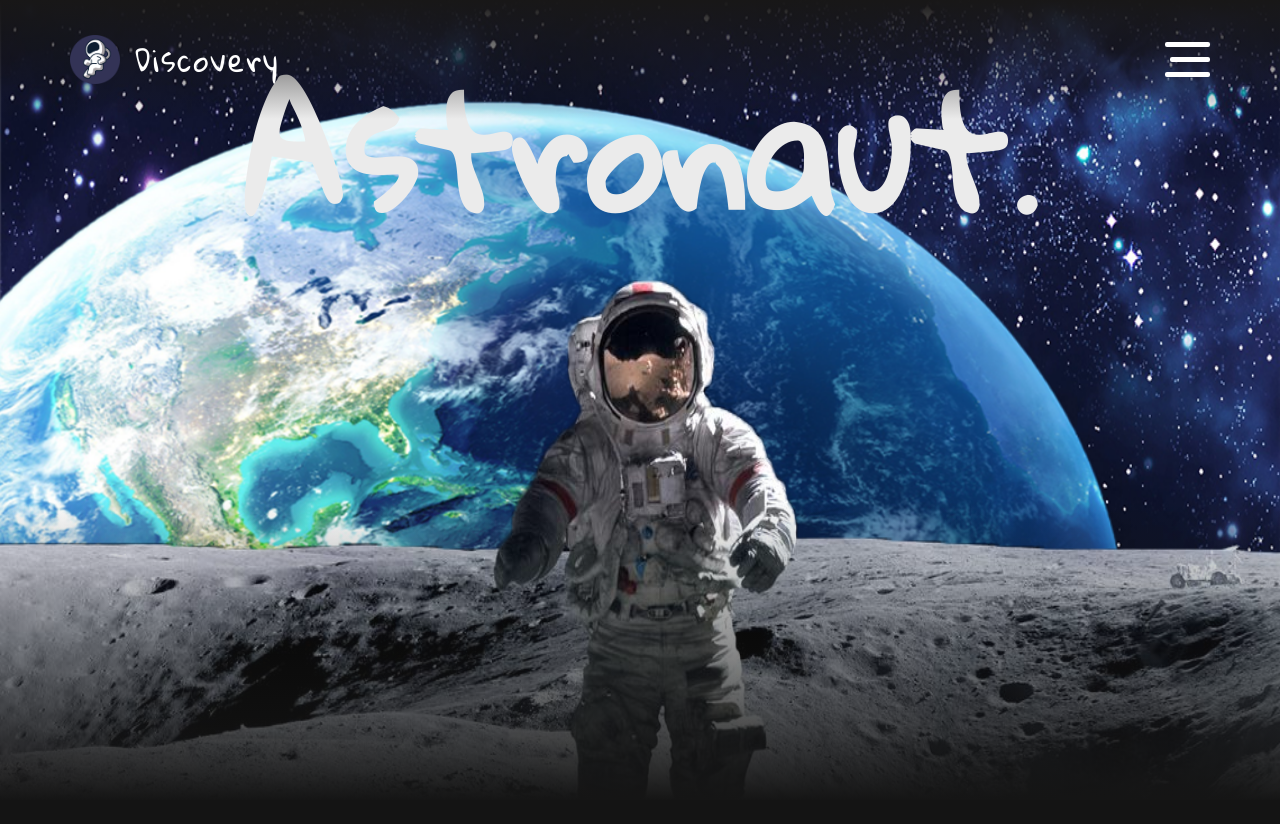
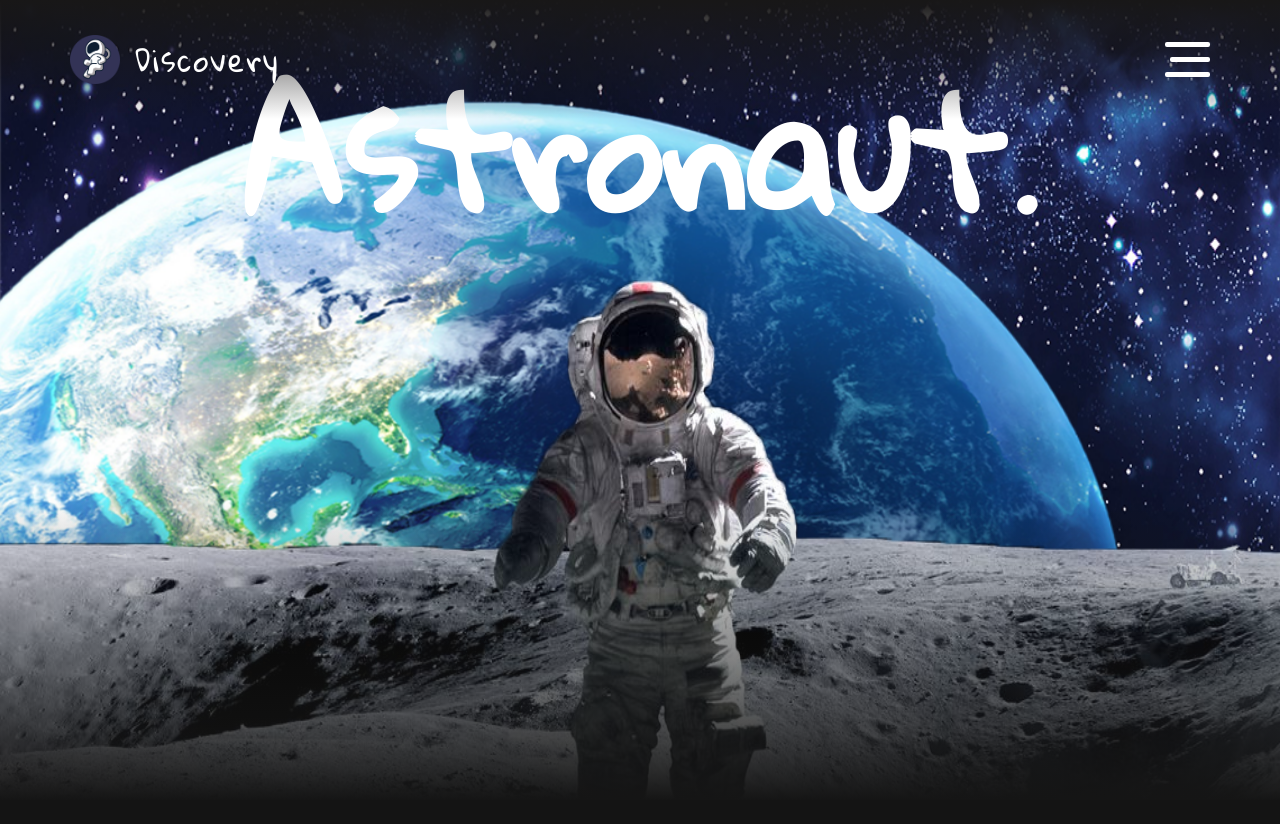
Before and after one commit to gsbka7/parallax_ver.2, a plain HTML site: page index.html in a window 1280 px wide. Shown: the top 824 px of the page. Drawn offline with Linux system fonts and the light colour scheme.

Commit message:
Update parallax.css

```diff
--- a/css/parallax.css
+++ b/css/parallax.css
@@ -133,7 +133,7 @@ nav .container{
     bottom: 50%;
     width: 100%;
     text-align: center;
-    color: rgb(235, 235, 235);
+    color: rgb(255, 255, 255);
     font-size: 150px;
     font-weight: 600;
 
@@ -261,8 +261,6 @@ section img{
     }
 
     section .container{
-
-
         padding: 0px 35px;
         font-size: 17px;
         letter-spacing: 1px;
```
